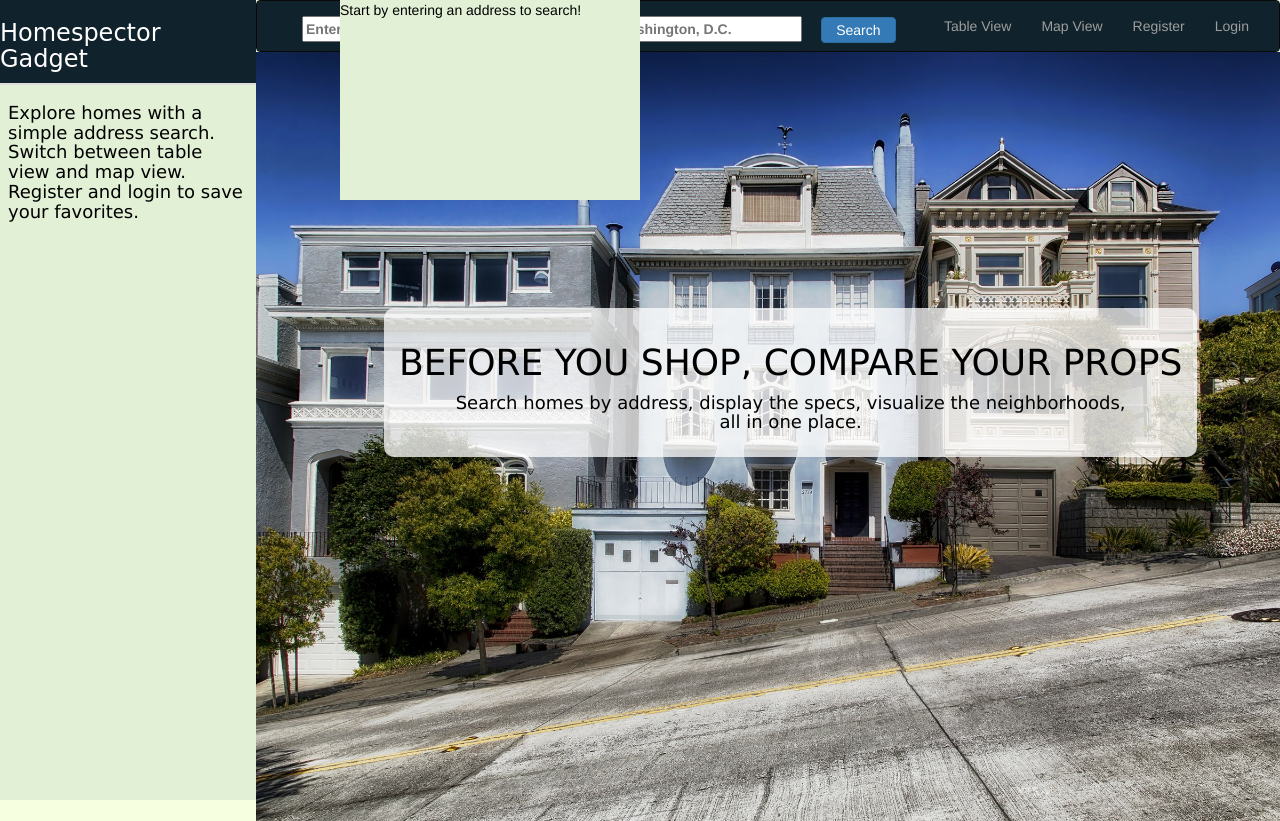
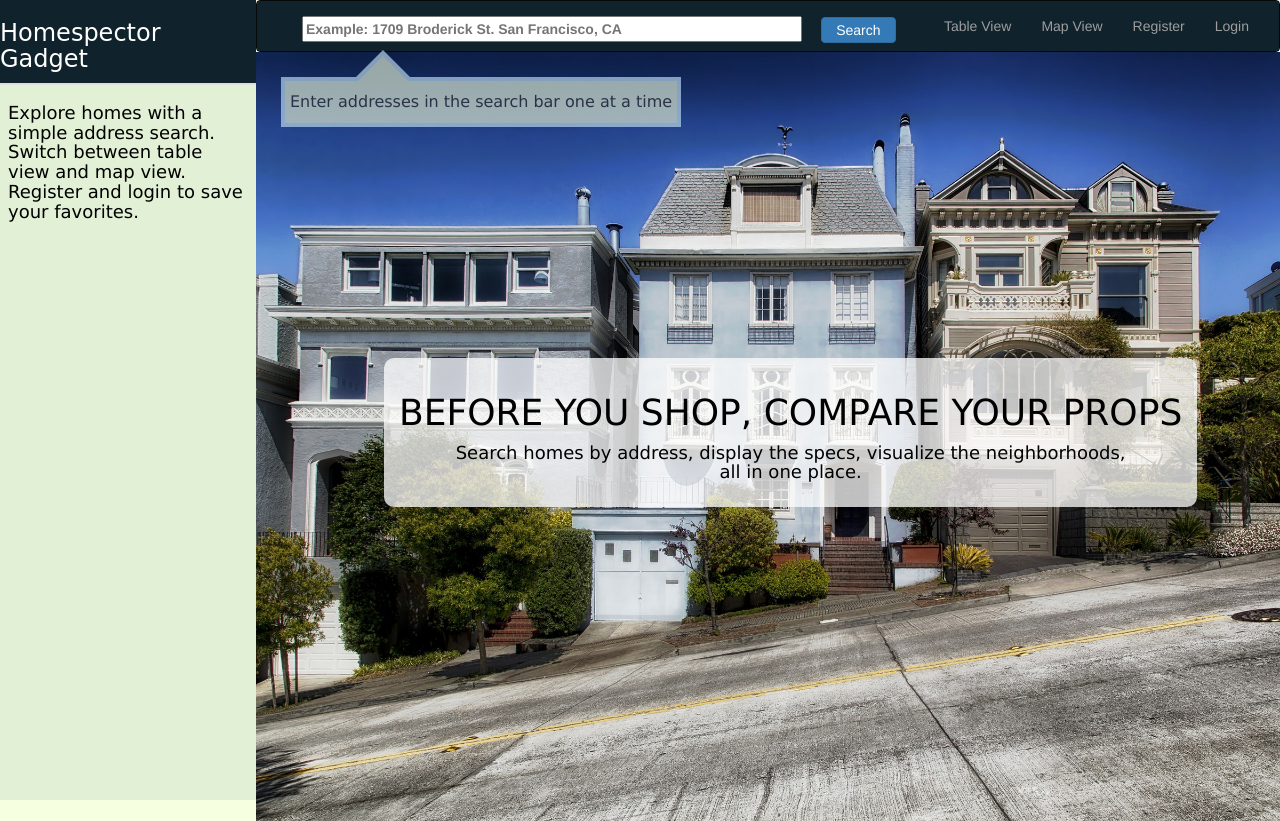
Before and after one commit to antoniawang/HomespectorGadget, a Flask app: page / in a window 1280 px wide. Run offline with Flask 2, Linux system fonts and the light colour scheme; parts of the project's set-up code (start-up, migrations or seed data) failed here and were passed over; some libraries are stand-ins or nearby versions; some web fonts are replaced.

Commit message:
made callout and map error message

```diff
--- a/server.py
+++ b/server.py
@@ -410,7 +410,7 @@ def show_default_map():
         lat_max =  max([float(lat) for zpid, lon, lat in lonlat_tuples])
         lat_min =  min([float(lat) for zpid, lon, lat in lonlat_tuples])
 
-        zoom_level = get_zoom_level(lat_max, lat_min, lon_max, lon_min, imgheight, imgwidth) if len(lonlat_tuples) > 1 else 21
+        zoom_level = get_zoom_level(lat_max, lat_min, lon_max, lon_min, imgheight, imgwidth) if len(lonlat_tuples) > 1 else 16
 
         lon_lat_zoom = str(lon_center) + ',' + str(lat_center) + ',' + str(zoom_level)
 
@@ -420,8 +420,7 @@ def show_default_map():
 
         return render_template("map.html", imgwidth=imgwidth, imgheight=imgheight, src=new_src)
     else:
-        flash("Please add at least one property to map.")
-        return("Please add at least one property to map.")
+        return("<div id='map-error'><br><b>Please add at least one property to your list to map.</b><div>")
 
 
 
--- a/static/property.js
+++ b/static/property.js
@@ -14,6 +14,14 @@ var viewState = PageState.INDEX;
 
 //HOMEPAGE
 $(document).ready(function() {
+    //Make callout disappear
+    $("#my-callout").click(function() {
+        $("#my-callout").hide();
+    });
+
+    $("#address-search").click(function() {
+        $("#my-callout").hide();
+    });
     $(this).load(function(){
         viewState = PageState.INDEX;
         $.ajax("/homepage").done(function(result) {
@@ -21,6 +29,7 @@ $(document).ready(function() {
         });
     });
 });
+
 
 
 //LOGIN
--- a/static/style.css
+++ b/static/style.css
@@ -50,16 +50,55 @@ width: 500px;
 	width: 50%;
 }
 
-.my-callout {
-width: 300px;
-height: 200px;
-position: absolute;
-top: 0;
-right: 50%;
-background-color: #E2F0D6;
-color: black;
-/*make it bounce animation*/
+#my-callout {
+	width: 400px;
+	height: 50px;
+	left: 25px;
+	top: 25px;
+	padding-left: 5px;
+	padding-top: 10px;
+	font-family: "Lucida Sans Unicode", "Lucida Grande", Arial, sans-serif;
+	font-size: 16px;
+	-webkit-animation: mymove 3s infinite; /* Chrome, Safari, Opera */
+    animation: mymove 3s infinite;
+}
 
+/* Chrome, Safari, Opera */
+@-webkit-keyframes mymove {
+    50% {opacity: .5;}
+}
+
+/* Standard syntax */
+@keyframes mymove {
+    50% {opacity: .5;}
+}
+
+.arrow_box {
+	position: relative;
+	background: #E2f0D6;
+	border: 4px solid #c2e1f5;
+}
+
+.arrow_box:after, .arrow_box:before {
+	bottom: 100%;
+	left: 25%;
+	border: solid transparent;
+	content: " ";
+	position: absolute;
+	pointer-events: none;
+}
+
+.arrow_box:after {
+	border-color: rgba(136, 183, 213, 0);
+	border-bottom-color: #E2f0D6;
+	border-width: 25px;
+	margin-left: -25px;
+}
+.arrow_box:before {
+	border-color: rgba(194, 225, 245, 0);
+	border-bottom-color: #c2e1f5;
+	border-width: 31px;
+	margin-left: -31px;
 }
 
 .modal-login {
@@ -205,6 +244,10 @@ h2, h3, .navbar-brand {
 	font-family: 'Walter Turncoat', cursive;
 }
 
+/*map page*/
+div#map-error {
+	margin-left: 2em;
+}
 
 /*index page*/
 #sf-homes {
--- a/templates/base.html
+++ b/templates/base.html
@@ -74,7 +74,7 @@
             <div class="form-group">
               <label>
               <input id="address-search" type="text" name="address-search" class="form-inline" font-size="8 px"
-              placeholder="Enter an address, e.g. 1600 Pennsylvania Ave. Washington, D.C.">
+              placeholder="Example: 1709 Broderick St. San Francisco, CA">
               </label>
               <input id="search-btn" value="Search" class="btn btn-primary">
             </div>
@@ -111,8 +111,8 @@
 <div id="contents">
   <div class="img">
     <img id="sf-homes" src="static/sfhomes.jpg">
-      <div class="callout bottom my-callout">
-       Start by entering an address to search!
+      <div class="callout bottom arrow_box" id="my-callout">
+       Enter addresses in the search bar one at a time
       </div>
       <div class="transbox">
       <p><h1 id="welcome-text">BEFORE YOU SHOP, COMPARE YOUR PROPS</h1></p>
```
